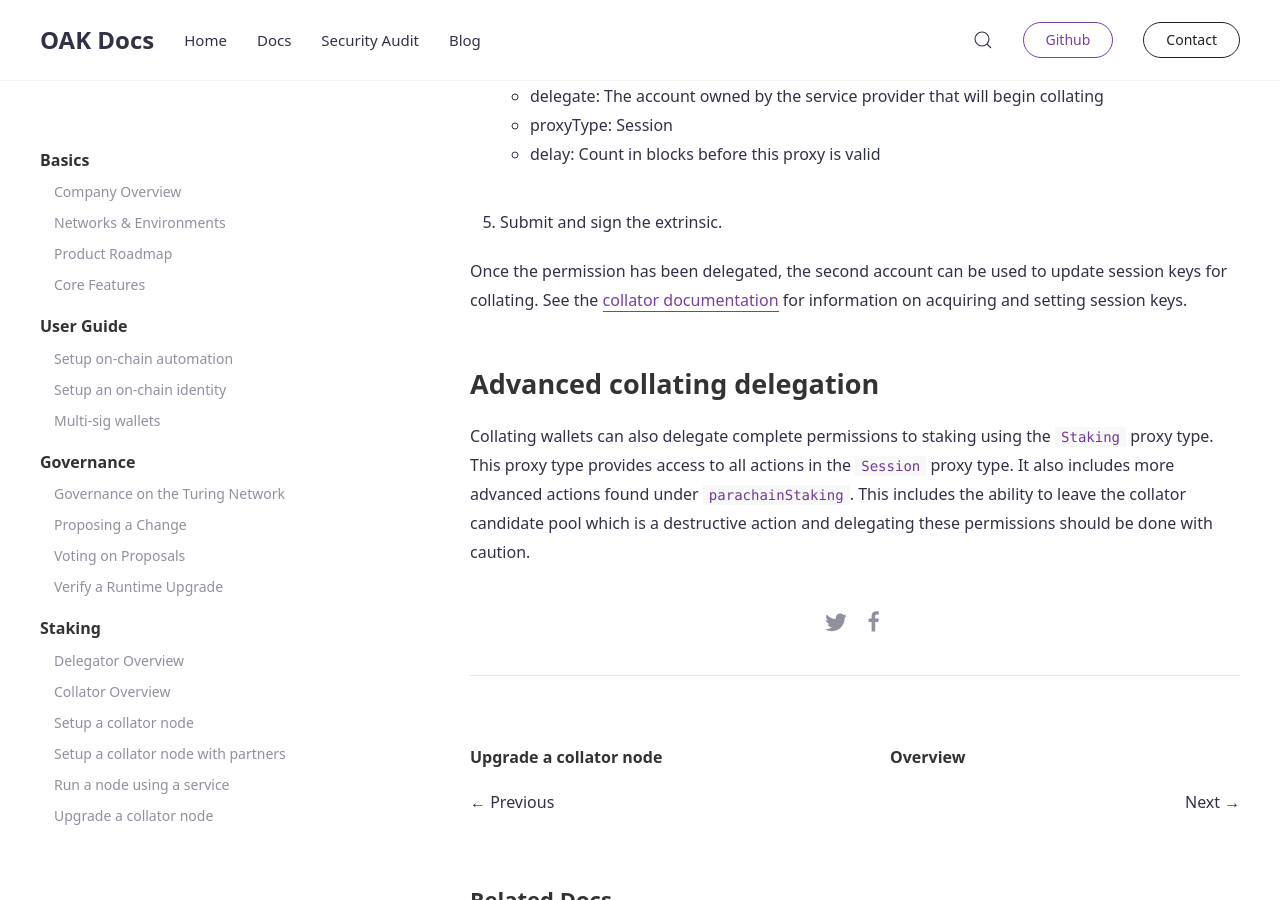
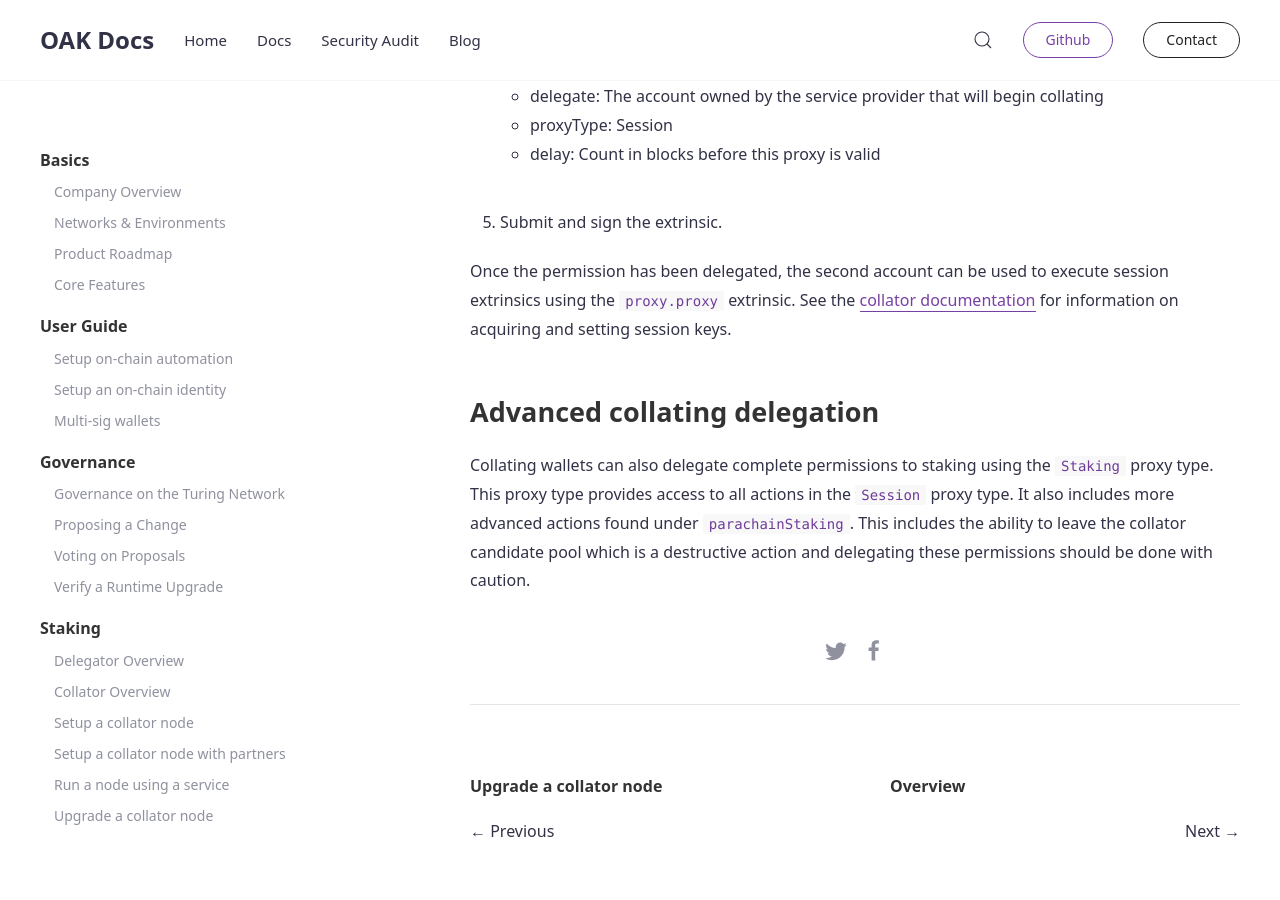
Before and after one commit to AvaProtocol/OAK-docs, a Jekyll site: the page built from _docs/proxy-collator-permissions.md, in a window 1280 px wide and 900 px high, scrolled down 1137 px. Built offline with Jekyll 4.4.1, drawn with Linux system fonts in a browser that asks for light colours.

Commit message:
Correct delegate usage

```diff
--- a/_docs/proxy-collator-permissions.md
+++ b/_docs/proxy-collator-permissions.md
@@ -32,7 +32,7 @@ Use the Polkadot JS wallet app to execute the extrinsic to delegate permissions.
     * delay: Count in blocks before this proxy is valid
 5. Submit and sign the extrinsic.
 
-Once the permission has been delegated, the second account can be used to update session keys for collating.  See the [collator documentation](../collators/#how-to-register-as-a-collator) for information on acquiring and setting session keys.
+Once the permission has been delegated, the second account can be used to execute session extrinsics using the `proxy.proxy` extrinsic.  See the [collator documentation](../collators/#how-to-register-as-a-collator) for information on acquiring and setting session keys.
 
 ## Advanced collating delegation
 
```
